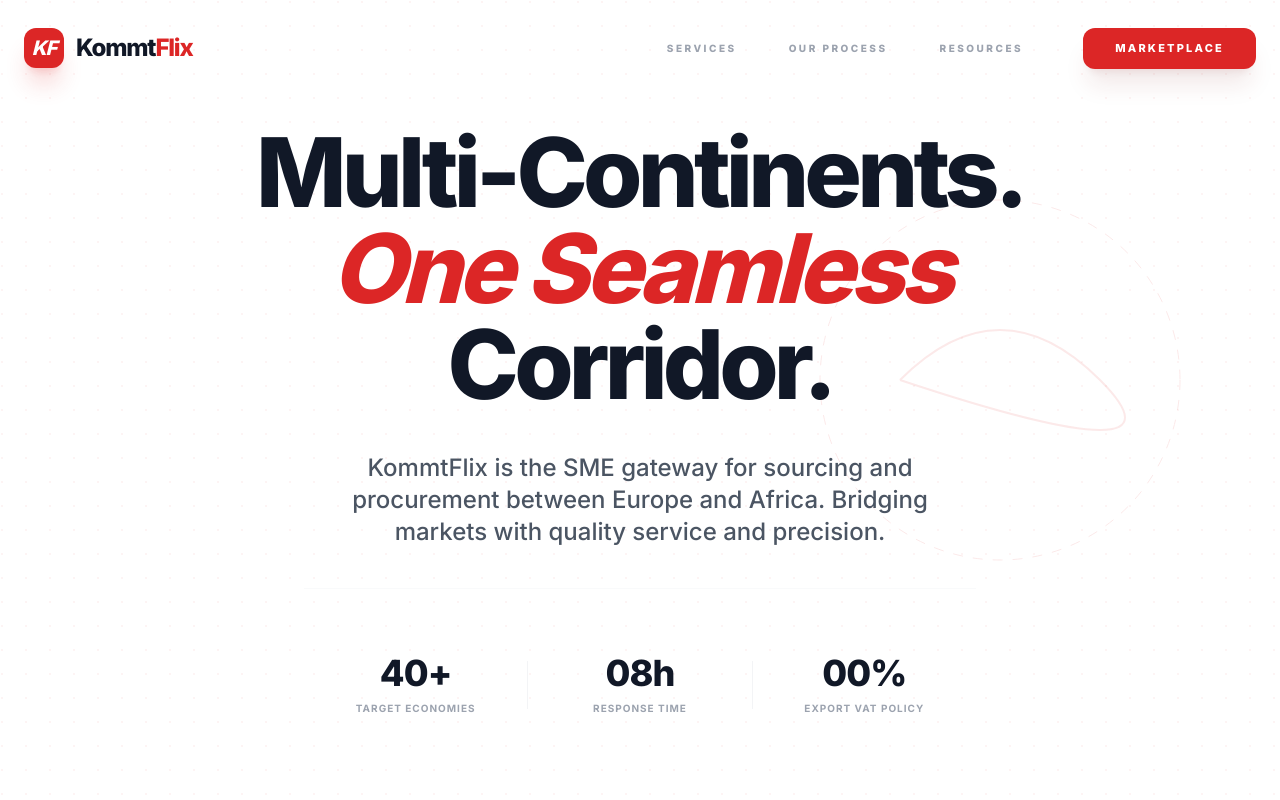
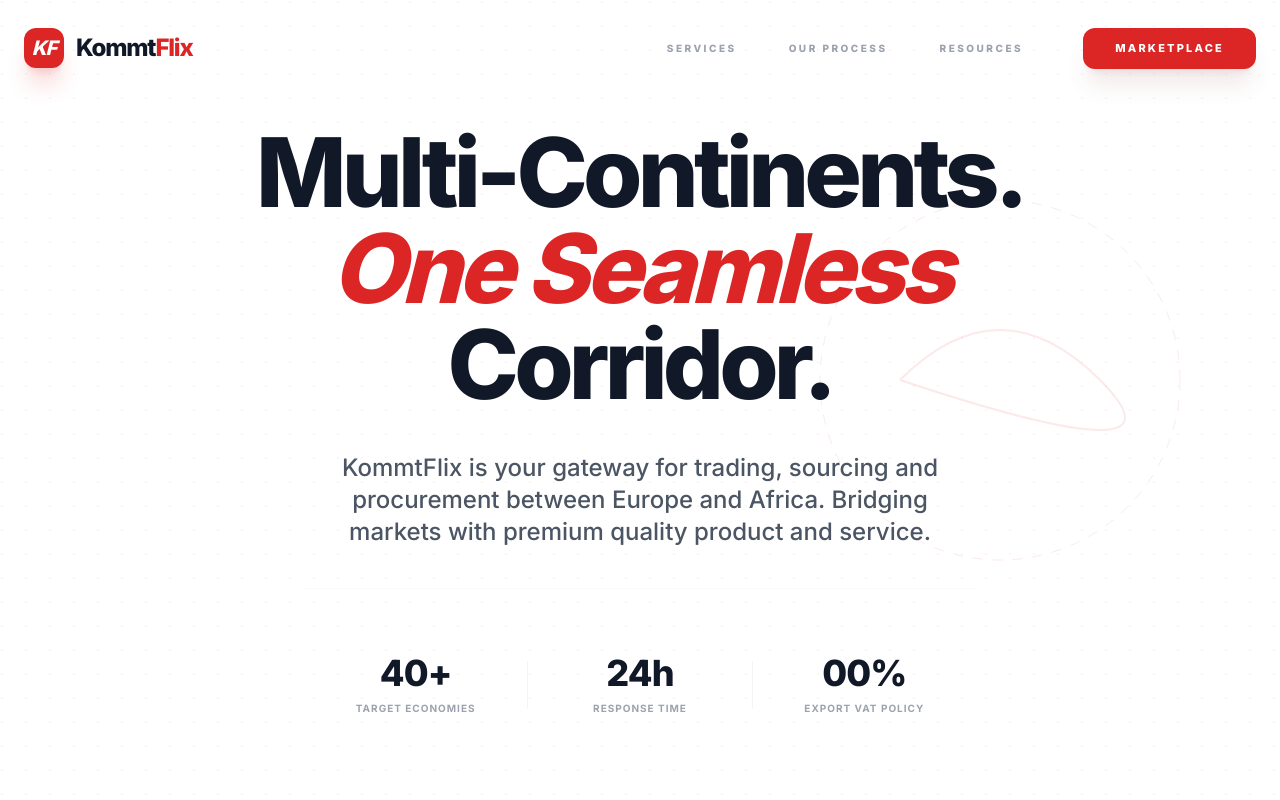
Before and after one commit to igariga1/kommtflix-web, a React (Vite) app: page / in a window 1280 px wide. Shown: the top 800 px of the page. Built offline with nearby package versions, Linux system fonts and the light colour scheme.

Commit message:
Update Hero component text and response time

```diff
--- a/components/Hero.tsx
+++ b/components/Hero.tsx
@@ -41,7 +41,7 @@
           </div>
 
           <p className="text-xl md:text-2xl text-gray-600 leading-relaxed max-w-2xl mx-auto font-medium">
-            KommtFlix is the SME gateway for sourcing and procurement between Europe and Africa. Bridging markets with quality service and precision.
+            KommtFlix is your gateway for trading, sourcing and procurement between Europe and Africa. Bridging markets with premium quality product and service.
           </p>
 
           {/* Centered Stats Section */}
@@ -54,7 +54,7 @@
             <div className="w-px bg-gray-100 self-center h-12"></div>
 
             <div className="flex-1 text-center px-4 relative">
-              <p className="text-4xl font-black text-gray-900 tracking-tight">08h</p>
+              <p className="text-4xl font-black text-gray-900 tracking-tight">24h</p>
               <p className="text-[10px] font-bold text-gray-400 uppercase tracking-widest mt-2">Response Time</p>
             </div>
 
```
